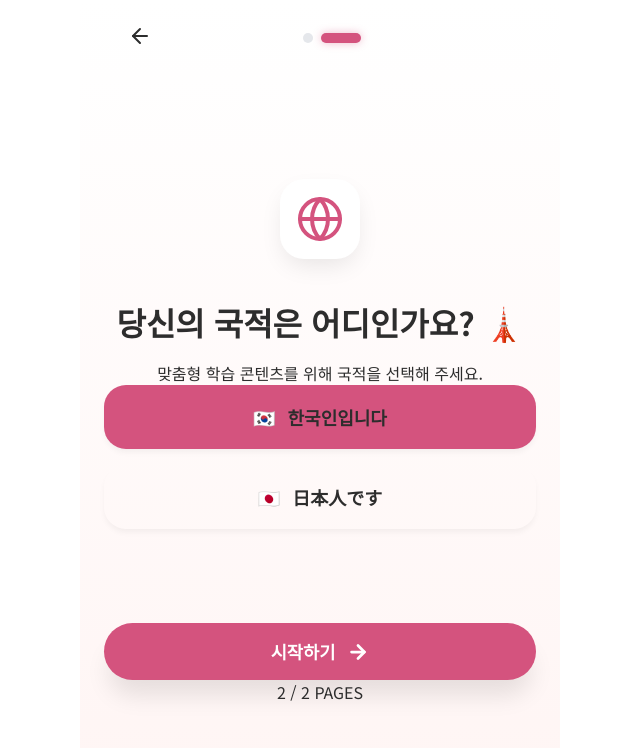
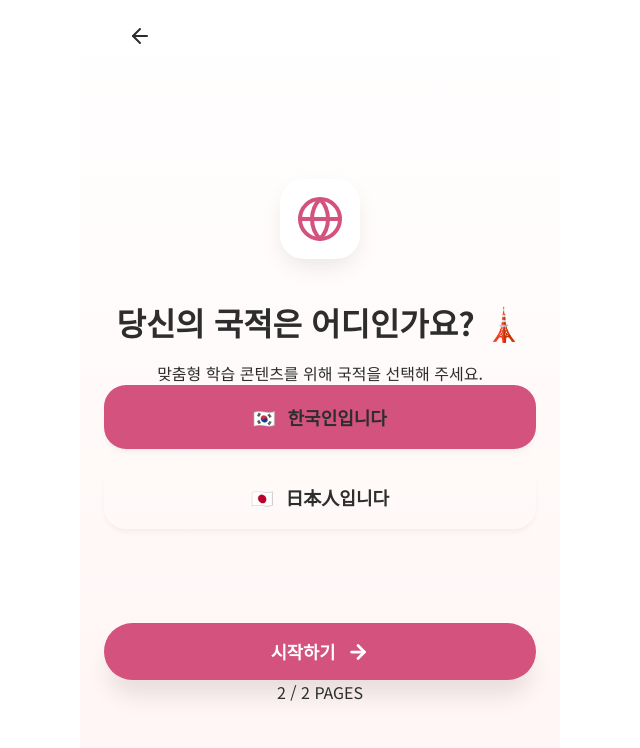
Before and after one commit to dev-93/Koi-Language, a Next.js app: page /onboarding in a window 1280 px wide. Both pictures are taken after a click on the button "다음 단계로". Shown: the top 748 px of the page, without its empty margins (320-960 px from the left). Built offline with nearby package versions, Linux system fonts and the light colour scheme.

Commit message:
feat: implement framer-motion animations and SSR hydration safety in OnboardingView

```diff
--- a/src/components/OnboardingView.jsx
+++ b/src/components/OnboardingView.jsx
@@ -3,18 +3,36 @@
 import React, { useState, useEffect } from 'react';
 import { useRouter } from 'next/navigation';
 import { Heart, ArrowRight, ArrowLeft, Globe } from 'lucide-react';
+import { motion, AnimatePresence } from 'framer-motion';
 
-export default function OnboardingView() {
+/**
+ * 온보딩 뷰 컴포넌트
+ * 사용자 국적 및 초기 설정을 도와주는 프리미엄 인터페이스
+ */
+const OnboardingView = () => {
     const router = useRouter();
     const [step, setStep] = useState(1);
     const [formData, setFormData] = useState({ nationality: 'KR' });
     const [isUpdate, setIsUpdate] = useState(false);
+    const [isMounted, setIsMounted] = useState(false);
 
+    // 하이드레이션 에러 방지 및 초기 데이터 로드 (SSR 대응)
+    // requestAnimationFrame을 사용하여 동기적 setState로 인한 cascading render 경고 방지
     useEffect(() => {
-        const nationality = localStorage.getItem('user_nationality');
-        const complete = localStorage.getItem('onboarding_complete');
-        if (nationality) setFormData({ nationality });
-        if (complete === 'true') setIsUpdate(true);
+        const rafId = requestAnimationFrame(() => {
+            setIsMounted(true);
+            const savedNationality = localStorage.getItem('user_nationality');
+            const onboardingComplete = localStorage.getItem('onboarding_complete');
+
+            if (savedNationality) {
+                setFormData({ nationality: savedNationality });
+            }
+            if (onboardingComplete === 'true') {
+                setIsUpdate(true);
+            }
+        });
+
+        return () => cancelAnimationFrame(rafId);
     }, []);
 
     const handleNext = () => {
@@ -27,8 +45,10 @@ export default function OnboardingView() {
     };
 
     const handleComplete = () => {
+        if (typeof window !== 'undefined') {
             localStorage.setItem('onboarding_complete', 'true');
             localStorage.setItem('user_nationality', formData.nationality);
+        }
         router.push('/');
     };
 
@@ -49,28 +69,54 @@ export default function OnboardingView() {
 
     const currentStep = steps[step - 1];
 
+    if (!isMounted) return null;
+
     return (
         <div className="home-layout justify-between pt-20 pb-16 bg-white overflow-hidden relative">
+            {/* 배경 데코레이션 요소 */}
             <div className="absolute top-[-100px] left-[-100px] w-64 h-64 u-rounded-full bg-peach/5 -z-10 blur-3xl" />
             <div className="absolute bottom-[-50px] right-[-50px] w-80 h-80 u-rounded-full bg-peach/10 -z-10 blur-3xl" />
 
+            {/* 헤더: 뒤로가기 및 단계 인디케이터 */}
             <div className="w-full max-w-[420px] px-6 d-flex justify-between items-center mb-8">
                 {step > 1 ? (
-                    <button onClick={handlePrev} className="p-3 u-rounded-full hover:bg-gray-50 border-none bg-transparent cursor-pointer text-gray-400">
+                    <motion.button
+                        initial={{ opacity: 0, x: -10 }}
+                        animate={{ opacity: 1, x: 0 }}
+                        onClick={handlePrev}
+                        className="p-3 u-rounded-full hover:bg-gray-50 border-none bg-transparent cursor-pointer text-gray-400"
+                    >
                         <ArrowLeft size={24} />
-                    </button>
+                    </motion.button>
                 ) : (
                     <div className="w-12 h-12" />
                 )}
                 <div className="d-flex gap-2 items-center">
                     {[1, 2].map((s) => (
-                        <div key={s} className={`dot-indicator ${s === step ? 'dot-active' : 'dot-inactive'}`} />
+                        <motion.div
+                            key={s}
+                            initial={false}
+                            animate={{
+                                width: s === step ? 40 : 10,
+                                backgroundColor: s === step ? '#d4537e' : '#e5e7eb',
+                            }}
+                            className="h-2 u-rounded-full transition-all duration-300"
+                        />
                     ))}
                 </div>
                 <div className="w-12 h-12" />
             </div>
 
-            <div className="flex-1 w-full max-w-[420px] px-8 d-flex flex-col items-center justify-center text-center">
+            {/* 메인 단계 영역 */}
+            <AnimatePresence mode="wait">
+                <motion.div
+                    key={step}
+                    initial={{ opacity: 0, y: 20, scale: 0.95 }}
+                    animate={{ opacity: 1, y: 0, scale: 1 }}
+                    exit={{ opacity: 0, y: -20, scale: 0.95 }}
+                    transition={{ duration: 0.4, ease: [0.4, 0, 0.2, 1] }}
+                    className="flex-1 w-full max-w-[420px] px-8 d-flex flex-col items-center justify-center text-center"
+                >
                     <div className="onboarding-logo-box d-flex items-center justify-center mb-10 u-shadow-xl scale-110">
                         {currentStep.icon}
                     </div>
@@ -82,45 +128,55 @@ export default function OnboardingView() {
                     </p>
 
                     {step === 2 && (
-                    <div className="w-full d-flex flex-col gap-4 mt-12 animate-in">
-                        <button
+                        <div className="w-full d-flex flex-col gap-4 mt-12">
+                            <motion.button
+                                whileHover={{ scale: 1.02 }}
+                                whileTap={{ scale: 0.98 }}
                                 onClick={() => setFormData({ nationality: 'KR' })}
-                            className={`onboarding-btn-option border-none cursor-pointer d-flex items-center justify-center gap-3 transition-all ${formData.nationality === 'KR' ? 'bg-peach text-white shadow-lg scale-105' : 'bg-gray-100 text-gray-400'
+                                className={`onboarding-btn-option border-none cursor-pointer d-flex items-center justify-center gap-3 transition-colors ${
+                                    formData.nationality === 'KR'
+                                        ? 'bg-peach text-white shadow-lg'
+                                        : 'bg-gray-100 text-gray-400'
                                 }`}
                             >
                                 <span className="text-[20px]">🇰🇷</span> 한국인입니다
-                        </button>
-                        <button
+                            </motion.button>
+                            <motion.button
+                                whileHover={{ scale: 1.02 }}
+                                whileTap={{ scale: 0.98 }}
                                 onClick={() => setFormData({ nationality: 'JP' })}
-                            className={`onboarding-btn-option border-none cursor-pointer d-flex items-center justify-center gap-3 transition-all ${formData.nationality === 'JP' ? 'bg-peach text-white shadow-lg scale-105' : 'bg-gray-100 text-gray-400'
+                                className={`onboarding-btn-option border-none cursor-pointer d-flex items-center justify-center gap-3 transition-colors ${
+                                    formData.nationality === 'JP'
+                                        ? 'bg-peach text-white shadow-lg'
+                                        : 'bg-gray-100 text-gray-400'
                                 }`}
                             >
-                            <span className="text-[20px]">🇯🇵</span> 日本人です
-                        </button>
+                                <span className="text-[20px]">🇯🇵</span> 日本人입니다
+                            </motion.button>
                         </div>
                     )}
-            </div>
+                </motion.div>
+            </AnimatePresence>
 
+            {/* 하단 푸터 버튼 영역 */}
             <div className="w-full max-w-[420px] px-8 pb-4">
-                <button
+                <motion.button
+                    whileHover={{ scale: 1.02 }}
+                    whileTap={{ scale: 0.98 }}
                     onClick={handleNext}
-                    className="btn btn-primary u-rounded-full py-5 u-shadow-xl text-[18px] font-black d-flex items-center justify-center gap-3 hover:scale-[1.02] active:scale-[0.98]"
+                    className="btn btn-primary u-rounded-full py-5 u-shadow-xl text-[18px] font-black d-flex items-center justify-center gap-3"
                 >
-                    <span>{step === 2 ? (isUpdate ? '수정 완료' : '시작하기') : '다음 단계로'}</span>
+                    <span>
+                        {step === 2 ? (isUpdate ? '수정 완료' : '시작하기') : '다음 단계로'}
+                    </span>
                     <ArrowRight size={22} strokeWidth={3} />
-                </button>
+                </motion.button>
                 <p className="m-0 text-center text-[12px] font-bold text-gray-300 mt-6 tracking-wide">
                     {step} / 2 PAGES
                 </p>
             </div>
-
-            <style jsx>{`
-                .animate-in { animation: animateIn 0.5s cubic-bezier(0.4, 0, 0.2, 1); }
-                @keyframes animateIn {
-                    from { opacity: 0; transform: translateY(20px) scale(0.95); }
-                    to { opacity: 1; transform: translateY(0) scale(1); }
-                }
-            `}</style>
         </div>
     );
-}
+};
+
+export default OnboardingView;
```
Lines whose indentation alone changed are shown as unchanged.
